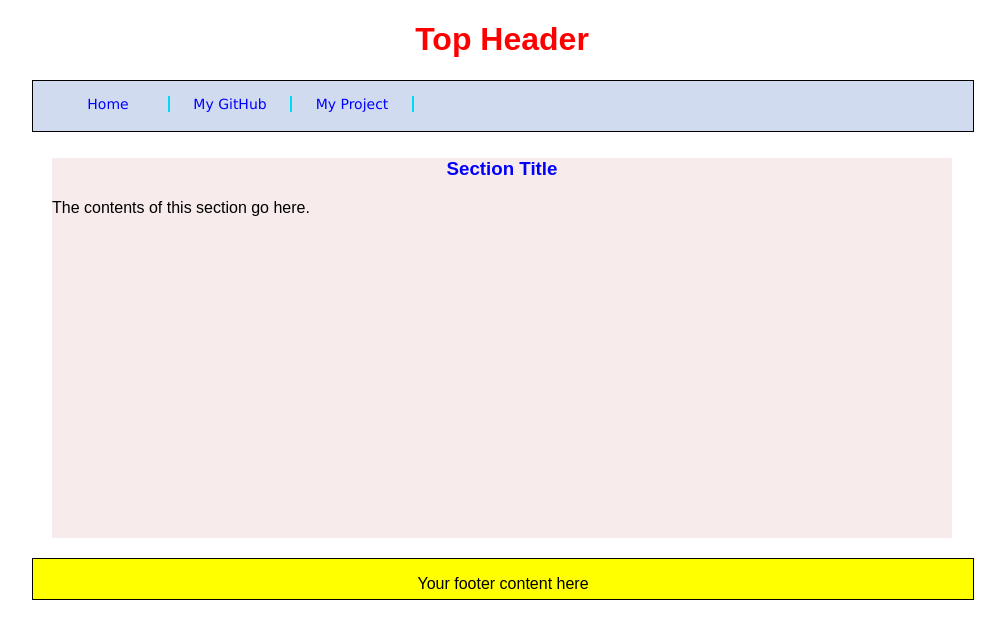
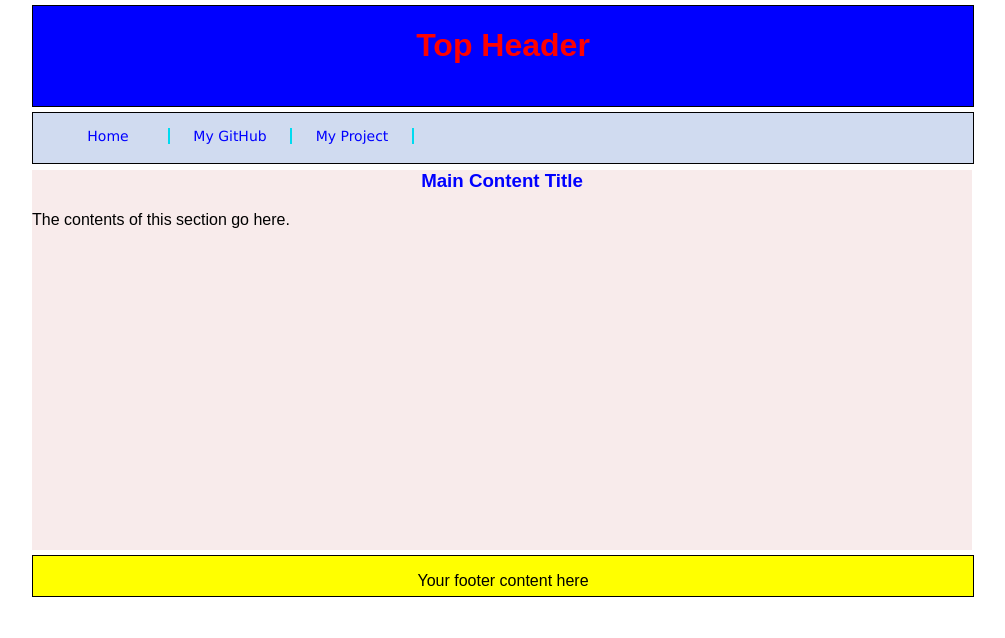
Before and after one commit to jillhubbard/CS160PortfolioStudentStarter, a plain HTML site: page index.html in a window 1280 px wide. Shown: the whole page, without its empty margins (138-1143 px from the left). Drawn offline with Linux system fonts and the light colour scheme.

Commit message:
changed style

```diff
--- a/index.html
+++ b/index.html
@@ -7,7 +7,7 @@
     <link href="style.css" rel="stylesheet" type="text/css" />
   </head>
   <body>
-    <header id="Banner">
+    <header id="banner">
 			<h1>Top Header</h1>
 		</header>
 
@@ -20,7 +20,7 @@
 		</nav>
 
 		<section id="main">
-			<h3>Section Title</h3>
+			<h3>Main Content Title</h3>
 			<p>The contents of this section go here.</p>
 		</section>
 
--- a/style.css
+++ b/style.css
@@ -75,11 +75,8 @@ nav li a:hover {
 }
 
 section#main{
-	width: 900px;
+	width: 940px;
 	height: 380px;
-	margin-top: 100px;
-	margin-left: 20px;
-	margin-right: 20px;
-	margin-bottom: 20px;
+	margin-top: 63px;
 	background-color: #F8EBEB;
 }
```
